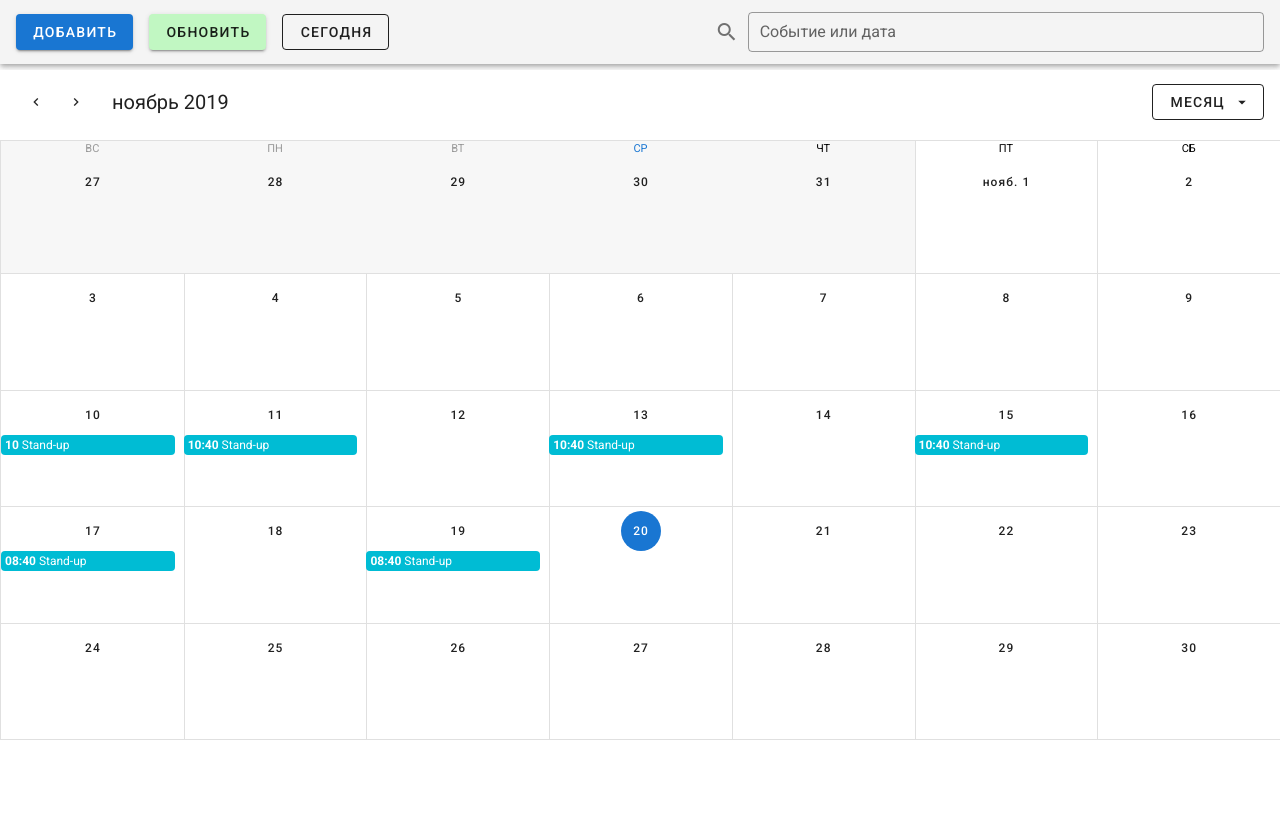
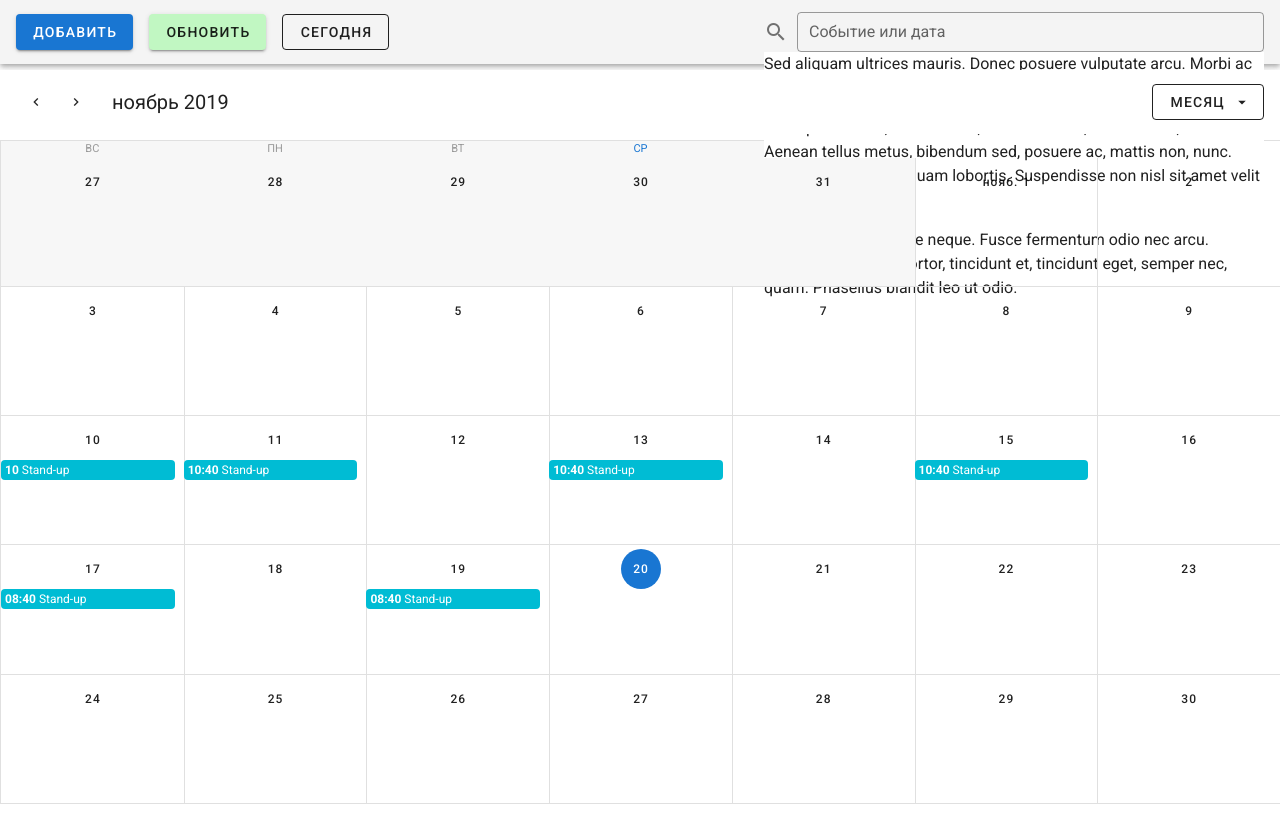
Before and after one commit to OlegFilinskiy/vue-calendar, a Vue app: page / in a window 1280 px wide. Built offline with nearby package versions, Linux system fonts and the light colour scheme.

Commit message:
Created layout for the search form

```diff
--- a/src/components/Calendar.vue
+++ b/src/components/Calendar.vue
@@ -14,6 +14,12 @@
             Сегодня
           </v-btn>
           <v-spacer></v-spacer>
+
+          <!--Search form-->
+          <v-form
+              class="searchForm"
+              width="500"
+          >
             <v-text-field
                 hide-details
                 prepend-icon="mdi-magnify"
@@ -22,6 +28,27 @@
                 outlined
                 dense
             ></v-text-field>
+
+            <div
+                class="searchBar"
+            >
+              <div class="searchBar__wrapper">
+                <p>
+                  Sed aliquam ultrices mauris. Donec posuere vulputate arcu. Morbi ac felis. Etiam feugiat lorem non metus. Sed a libero.
+                </p>
+
+                <p>
+                  Nam ipsum risus, rutrum vitae, vestibulum eu, molestie vel, lacus. Aenean tellus metus, bibendum sed, posuere ac, mattis non, nunc. Aliquam lobortis. Aliquam lobortis. Suspendisse non nisl sit amet velit hendrerit rutrum.
+                </p>
+
+                <p class="mb-0">
+                  Phasellus dolor. Fusce neque. Fusce fermentum odio nec arcu. Pellentesque libero tortor, tincidunt et, tincidunt eget, semper nec, quam. Phasellus blandit leo ut odio.
+                </p>
+              </div>
+            </div>
+          </v-form>
+          <!--Search form-->
+
         </v-toolbar>
       </v-sheet>
       <v-sheet height="70">
@@ -119,10 +146,34 @@
           </v-container>
         </v-card>
       </v-dialog>
+
+      <v-dialog
+          v-model="errorDialog"
+          max-width="320"
+      >
+        <v-card>
+          <v-card-title class="headline">Не заполнены поля</v-card-title>
+
+          <v-card-text>
+            Поля название, начало и конец должны быть обязательно заполнены
+          </v-card-text>
+
+          <v-card-actions>
+            <v-spacer></v-spacer>
+            <v-btn
+                color="green darken-1"
+                text
+                @click="errorDialog = false"
+            >
+              Понятно
+            </v-btn>
+          </v-card-actions>
+        </v-card>
+      </v-dialog>
       <!-- Dialog end -->
 
       <!-- Calendar -->
-      <v-sheet height="600">
+      <v-sheet height="83vh">
         <v-calendar
             ref="calendar"
             v-model="focus"
@@ -246,7 +297,8 @@
       selectedElement: null,
       selectedOpen: false,
       events: [],
-      dialog: false
+      dialog: false,
+      errorDialog: false
     }),
     computed: {
       title () {
@@ -328,31 +380,30 @@
             color: this.color
           })
 
-          localStorage.setItem('events', JSON.stringify(this.events))
-          this.events = JSON.parse(localStorage.getItem('events'))
+          updateLocalStorage(this.events)
           this.clearDialogForm()
         } else {
-          alert('Название, начало и конец обязательные поля')
+          this.errorDialog = true
         }
       },
       updateEvent(event) {
-        const cerEvent = this.events.find(ev => ev.id === this.currentlyEditing)
+        const currentEvent = this.events.find(ev => ev.id === this.currentlyEditing)
         let flag = false
 
-        if (cerEvent.name !== event.name) {
-          cerEvent.name = event.name
+        if (currentEvent.name !== event.name) {
+          currentEvent.name = event.name
           flag = true
         }
-        if (cerEvent.details !== event.details) {
-          cerEvent.details = event.details
+        if (currentEvent.details !== event.details) {
+          currentEvent.details = event.details
           flag = true
         }
-        if (cerEvent.start !== event.start) {
-          cerEvent.start = event.start
+        if (currentEvent.start !== event.start) {
+          currentEvent.start = event.start
           flag = true
         }
-        if (cerEvent.end !== event.end) {
-          cerEvent.end = event.end
+        if (currentEvent.end !== event.end) {
+          currentEvent.end = event.end
           flag = true
         }
         if (flag) {
@@ -429,4 +480,13 @@
   .v-text-field >>> input[type="color"] {
       padding: 0;
   }
+  header >>> .searchForm {
+    position: relative;
+    width: 500px;
+  }
+  header >>> .searchBar {
+    position: absolute;
+    z-index: 10000000;
+    background: #ffffff;
+  }
 </style>
```
Lines whose indentation alone changed are shown as unchanged.
